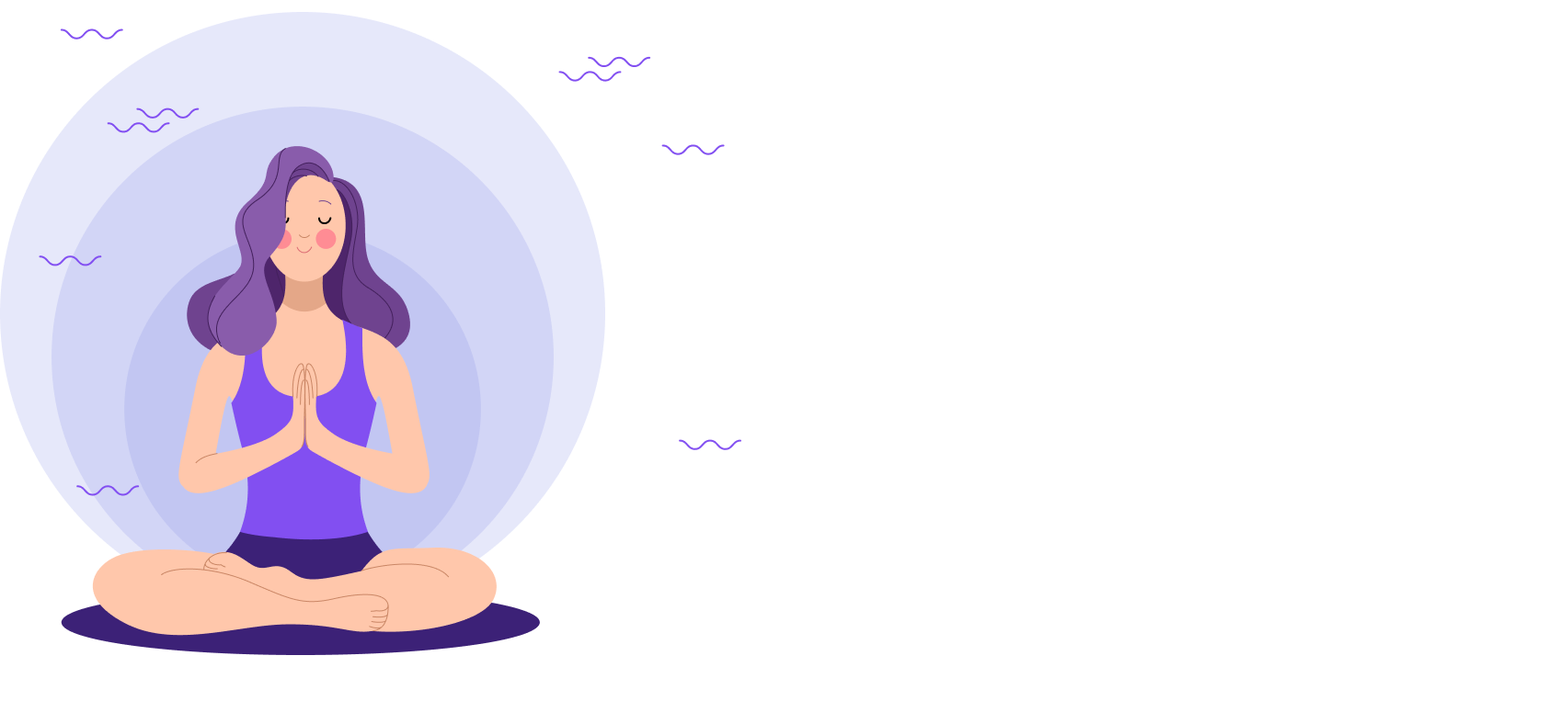
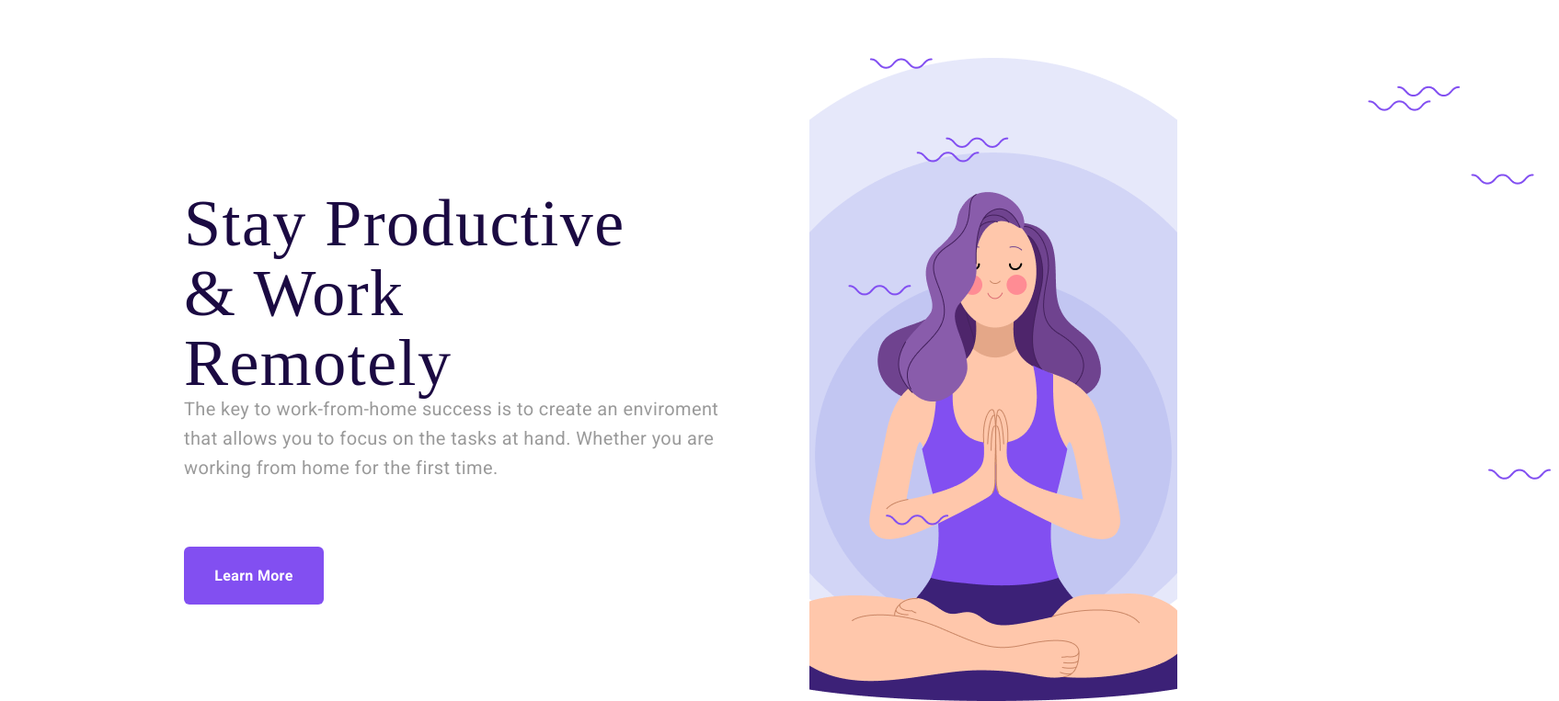
Before and after one commit to MPLarsson/Figma-Assignment, a plain HTML site: page index.html in a window 1280 px wide. Shown: the part 133-896 px from the top of the page at 92% size, 1695 px wide, since content can reach past the window. Before the commit the page ends 846 px from the top, so only its background shows below. Drawn offline with nearby package versions, Linux system fonts and the light colour scheme; a web font is replaced by a local one.

Commit message:
Last items added
Finished with all the content, some items are not where they are supposed to be and I'm sure there are things needing mending or correction.

Would love feedback on how to improve.

Tried to remove the underline on the navbar but it didn't work, no idea why.

Got the idea to use the two layers on the image together, one being a background and the other ontop instead of looking at a way to merge them, more hassle prehaps but it was fun!!

```diff
--- a/Styles/index.css
+++ b/Styles/index.css
@@ -87,6 +87,10 @@
 
 
 .image-container {
+    margin-top: 66px;
+    margin-left: 90px;
+    display: flex;
+    justify-content: flex-start;
     width: 658px;
     height: 700px;
     background-image: url(/Images/Frame.png);
@@ -94,3 +98,61 @@
     background-position: center;
     position: relative;
 }
+
+.image-layer {
+     position: absolute;
+}
+
+.container {
+    display: flex;
+    justify-content: flex-start;
+}
+
+.text.container {
+    display: flex;
+    justify-content: flex-start;
+}
+
+.p1 {
+    width: 500px;
+    height: 152px;
+    margin-left: 200px;
+    margin-top: 208px;
+    color: #1B0A42;
+    font-size: 72px;
+    font-family: Ramaraja;
+    font-weight: 400;
+    line-height: 76px;
+    letter-spacing: 1.44px;
+    word-wrap: break-word
+}
+
+.p2 {
+    width: 590px;
+    margin-left: 200px;
+    margin-top: 10px;
+    color: #9A9A9A;
+    font-size: 20px;
+    font-family: Roboto;
+    font-weight: 400;
+    line-height: 32px;
+    letter-spacing: 0.40px;
+    word-wrap: break-word
+}
+
+.learn-more {
+    margin-left: 200px;
+    margin-top: 50px;
+    height: 63.8px;
+    width: 152px;
+    border-style: hidden;
+    border-radius: 6px;
+    background-color: rgba(130, 79, 241, 1);
+    color: white;
+    font-size: 16px;
+    font-family: Roboto;
+    font-weight: 700;
+    line-height: 32px;
+    letter-spacing: 0.32px;
+    word-wrap: break-word
+}
--- a/index.html
+++ b/index.html
@@ -38,9 +38,20 @@
     </header>
 
     <section>
-        <div>
-            <p></p>
-            <div class="image-container"><img src=""><img src="Images/Frame-1.png"></div>
+        <div class="container">
+            <div class="text.container">
+                <p class="p1">
+                    Stay Productive & Work Remotely
+                </p>
+                <p class="p2">
+                    The key to work-from-home success is to create an
+                    enviroment that allows you to focus on the tasks at hand. Whether you are working from home for the first time.
+                </p>
+                <button class="learn-more">
+                    Learn More
+                </button>
+            </div>
+            <div class="image-container"><img src="Images/Frame-1.png" class="image-layer"></div>
         </div>
     </section>
 
```
